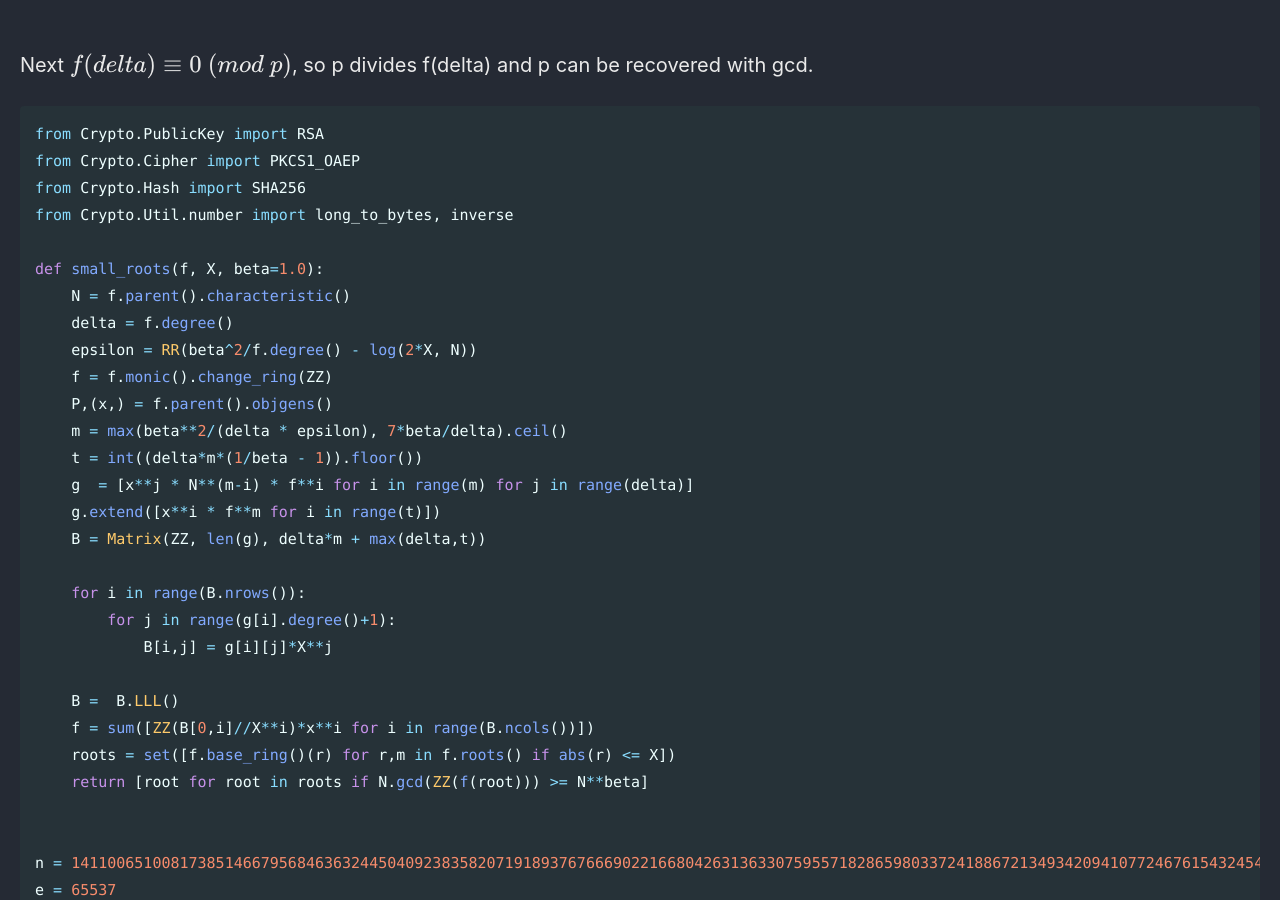
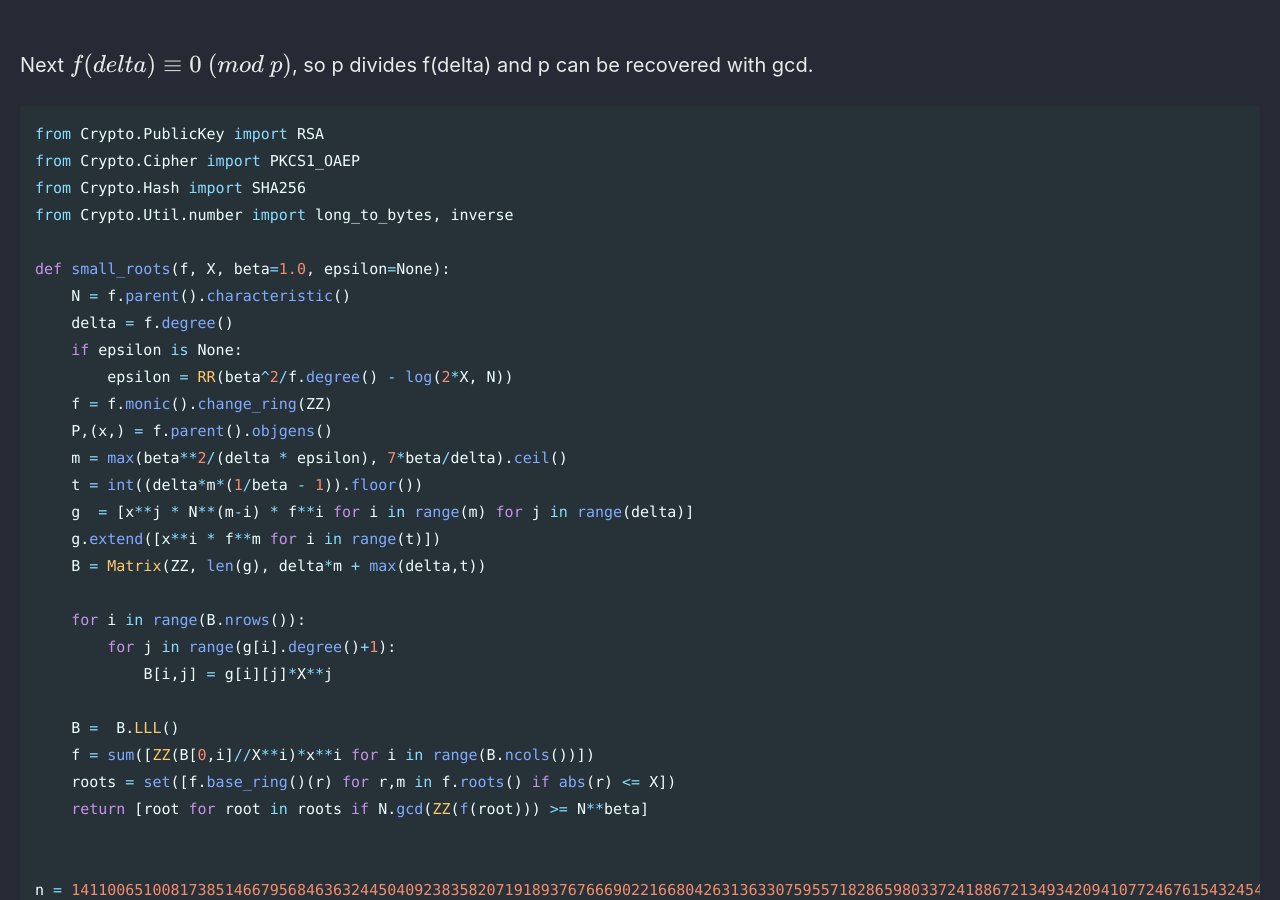
Before and after one commit to Connor-McCartney/Connor-McCartney.github.io, a Jekyll site: the page built from _pages/cryptography/small-roots/delta-CrewCTF-2022.md, in a window 1280 px wide and 900 px high, scrolled down 953 px. Built offline with Jekyll 4.4.1, drawn with Linux system fonts in a browser that asks for light colours; cached includes are drawn as plain includes.

Commit message:
Update delta-CrewCTF-2022.md

```diff
--- a/_pages/cryptography/small-roots/delta-CrewCTF-2022.md
+++ b/_pages/cryptography/small-roots/delta-CrewCTF-2022.md
@@ -44,10 +44,11 @@ from Crypto.Cipher import PKCS1_OAEP
 from Crypto.Hash import SHA256
 from Crypto.Util.number import long_to_bytes, inverse
 
-def small_roots(f, X, beta=1.0):
+def small_roots(f, X, beta=1.0, epsilon=None):
     N = f.parent().characteristic()
     delta = f.degree()
-    epsilon = RR(beta^2/f.degree() - log(2*X, N))
+    if epsilon is None:
+        epsilon = RR(beta^2/f.degree() - log(2*X, N))
     f = f.monic().change_ring(ZZ)
     P,(x,) = f.parent().objgens()
     m = max(beta**2/(delta * epsilon), 7*beta/delta).ceil()
```
